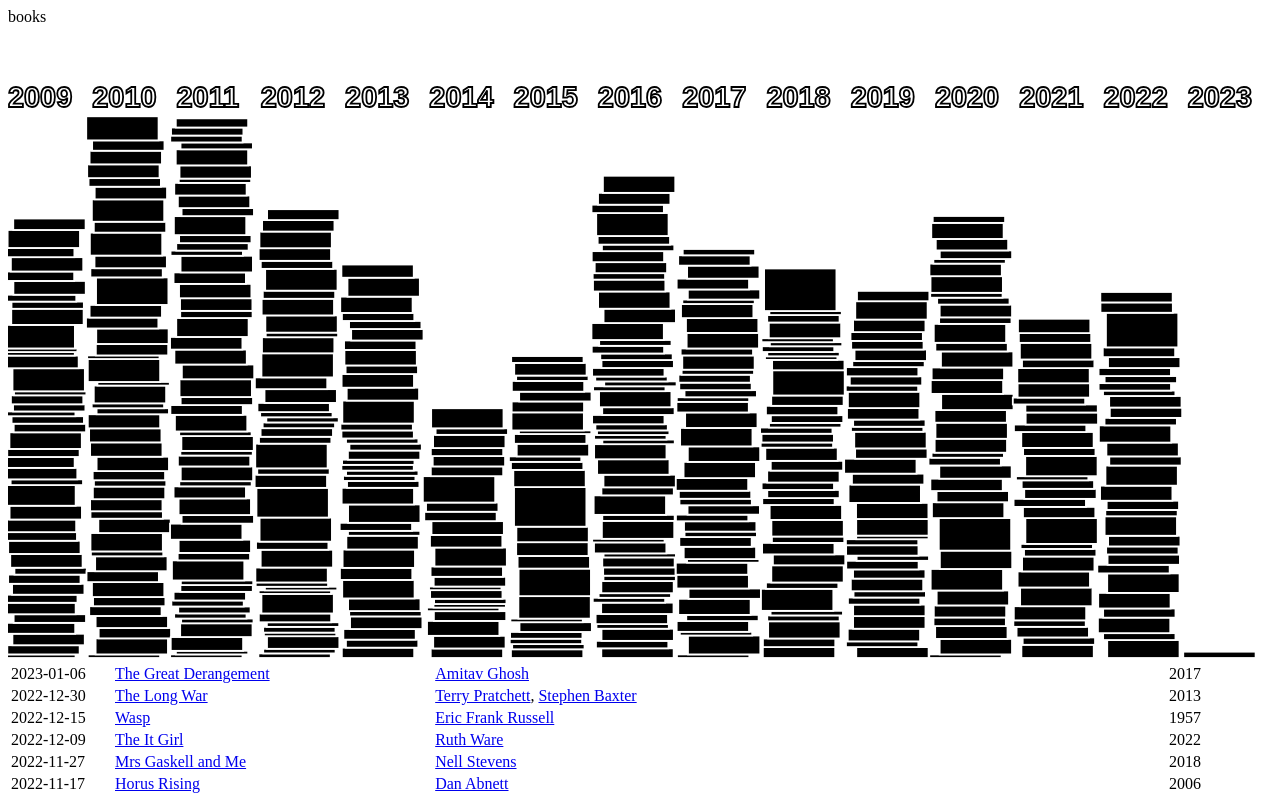
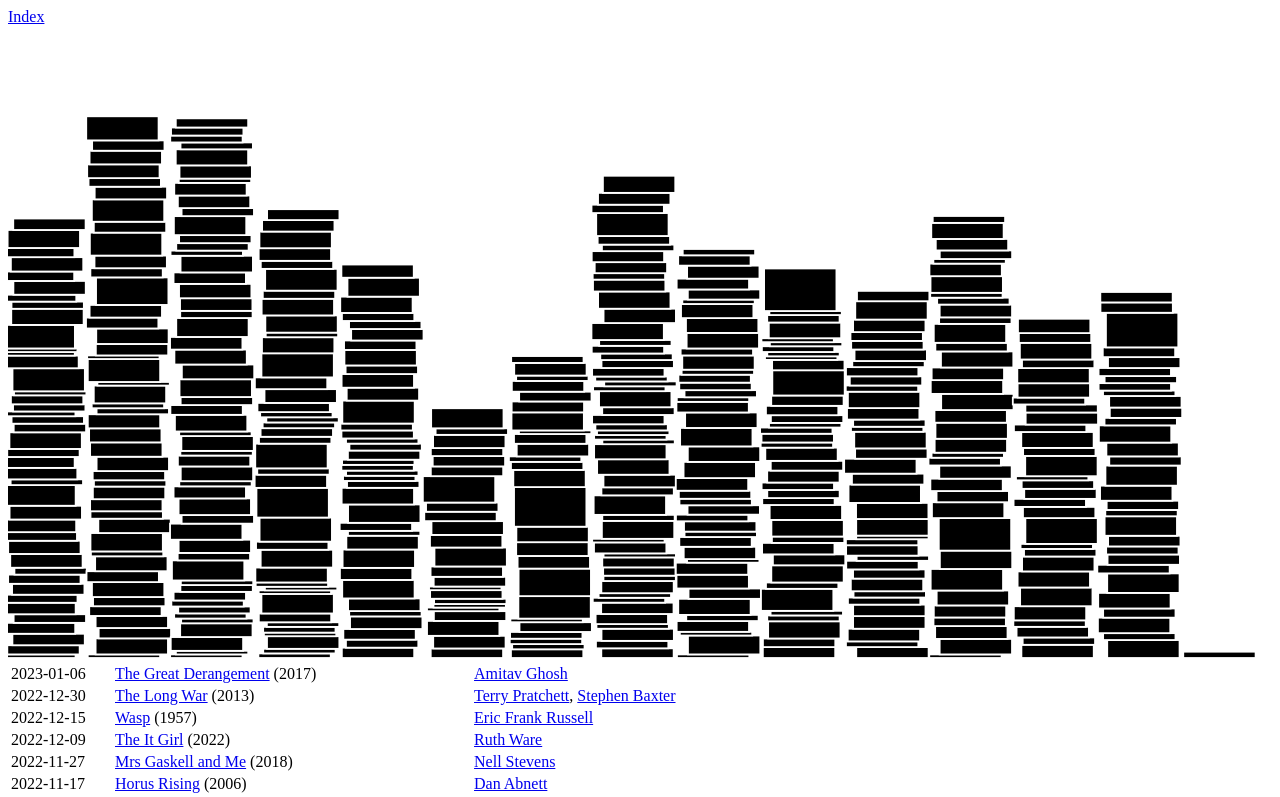
Before and after one commit to tomgp/books-v2, a SvelteKit app: page / in a window 1280 px wide. Shown: the top 797 px of the page. Built offline with nearby package versions, Linux system fonts and the light colour scheme.

Commit message:
linking things up

```diff
--- a/src/components/bookstack.svelte
+++ b/src/components/bookstack.svelte
@@ -4,7 +4,7 @@
   import { scaleLinear, scaleBand} from 'd3';
 
   export let books = [];
-  export let title = "books";
+  export let title = "";
   export let height = 350;
   export let width = 700;
   export let margin = { top:50, left:0, bottom:0, right:0 };
@@ -85,13 +85,13 @@
   }
 
 </script>
-{title}
+{#if title!=""}<h1>{title}</h1>{/if}
 <div class="chart">
   <svg viewBox="0 0 {width} {height}">
     <g class="plot" transform="translate({margin.left}, {margin.top})">
       {#each Object.entries(stacks) as entry, i}
       <g class="stack" transform="translate({i*plotWidth/stackCount},0)">
-        <text dy="-5">{entry[1].key}</text>
+        <!-- <text dy="-5">{entry[1].key}</text> -->
         {#each entry[1].books as book}
           {#if !book.ignore}
           <g transform="translate({book.x},{book.y})">
--- /dev/null
+++ b/src/routes/+layout.svelte
@@ -0,0 +1,3 @@
+<nav><a href="/">Index</a></nav>
+<slot></slot>
+<footer></footer>
--- a/src/routes/+page.server.js
+++ b/src/routes/+page.server.js
@@ -1,4 +1,3 @@
-import * as fs from 'fs';
 import { loadReadingList, loadReadIndex } from '../lib/data-load.js';
 
 export async function load() {
--- a/src/routes/+page.svelte
+++ b/src/routes/+page.svelte
@@ -10,21 +10,20 @@ let currentList = data.readingList
 </script>
 <Bookstack
   splitOnKey={book=>String(book.date).split('-')[0]}
-  books={currentList}></Bookstack>
-
+  books={currentList}>
+</Bookstack>
 <table>
   {#each currentList as read}
   <tr>
     <td>{read.date}</td>
     <td>
-      <a href="book-{bookSlug(read)}">{read.title}</a>
+      <a href="book-{bookSlug(read)}">{read.title}</a> ({read.published})
     </td>
     <td>
       {#each read.authors as author, ia}
       <a href="author-{authorSlug(author)}">{author}</a>{(ia==read.authors.length - 1) ? '':', '}
       {/each}
     </td>
-    <td>{read.published}</td>
   </tr>
   {/each}
 </table>
```
Also changed, not shown: src/routes/author-[authSlug]/+page.svelte (+5 -4 lines), src/routes/book-[bookSlug]/+page.svelte (+7 -4 lines).
